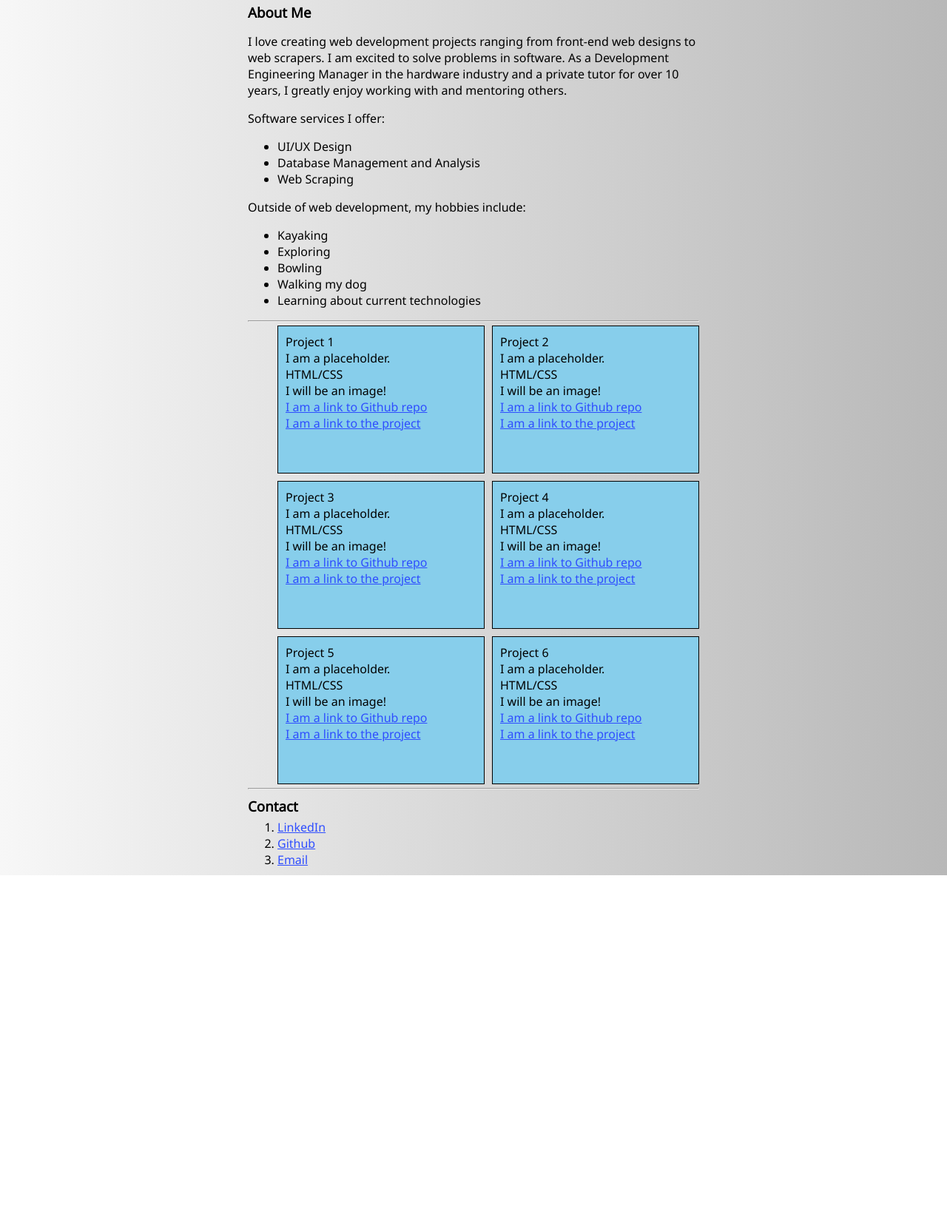
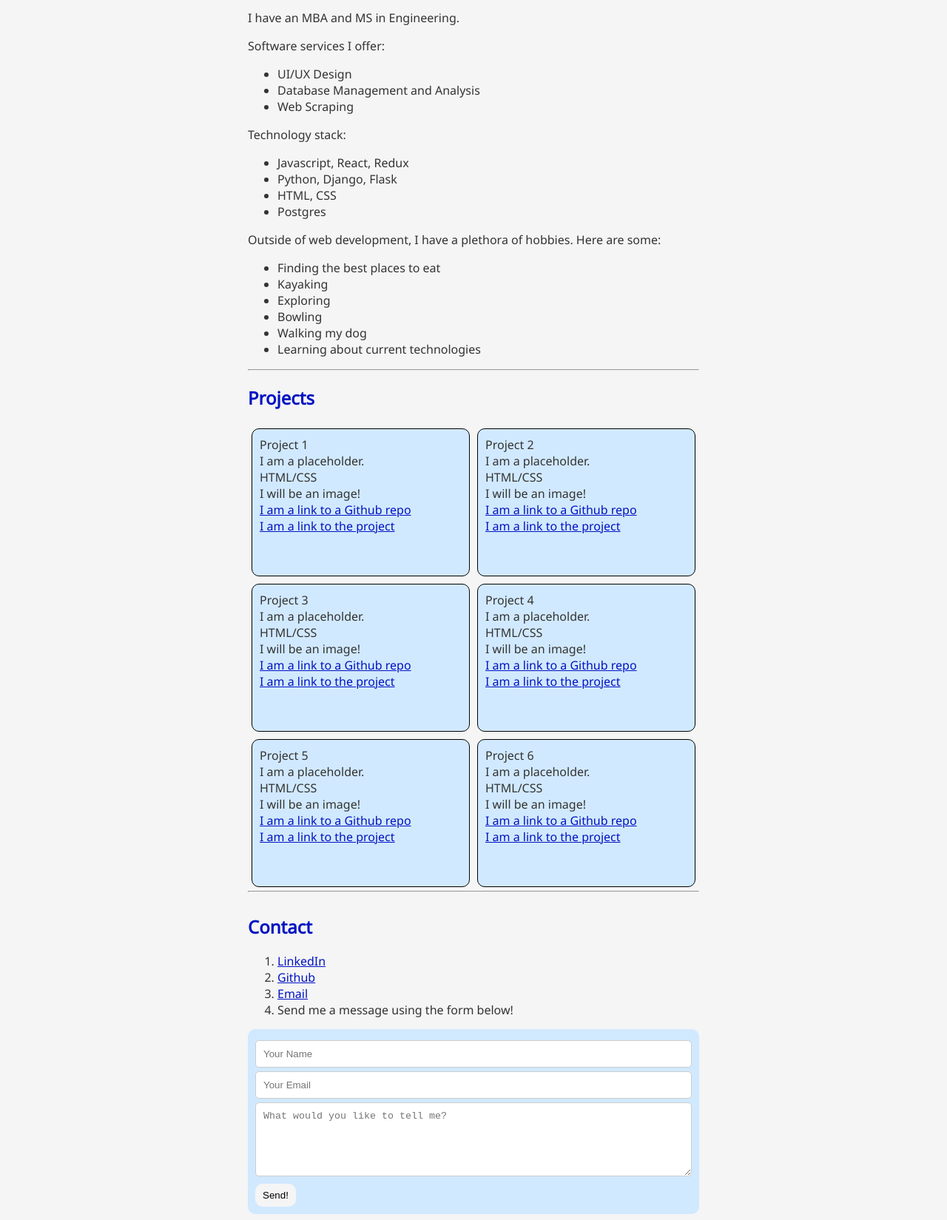
Before and after one commit to jedh1/port, a plain HTML site: page index.html in a window 1280 px wide. Shown: the part 504-2153 px from the top of the page at 74% size. Before the commit the page ends 1687 px from the top, so only its background shows below. Drawn offline with Linux system fonts and the light colour scheme; a script that the page names is missing.

Commit message:
Added form, links, and info

```diff
--- a/index.html
+++ b/index.html
@@ -9,33 +9,50 @@
 </head>
 
 <body>
+    <!-- header to include who I am and where I am located -->
+    <header>
+        <div class="group">
         <!-- picture of my face -->
-    <div class="jed-picture">
+            <div class="item jed-picture">
                 <img src="jed-resized.png" alt="Picture of Jed Hsu"/>
             </div>
-
-    <div class="info-container">
-        <!-- header to include who I am and where I am located -->
-        <header>
+            <div class="item header-info">
                 <h1>Jed Hsu</h1>
                 <h2>Full-Stack Software Developer</h2>
                 <p>Located in Fremont, CA</p>
+                <nav>
+                  <ul class="navbar" id="navbar">
+                    <li><a href="#about">About</a></li>
+                    <li><a href="#projects">Projects</a></li>
+                    <li><a href="#contact">Contact</a></li>
+                  </ul>
+                </nav>
+            </div>
+        </div>
     </header>
 
     <main>
         <!-- about me -->
-            <article class="container about">
-                <hr>
-                <h3>About Me</h3>
+        <article class="container about" id="about">
+            <h2>About Me</h2>
             <p>I love creating web development projects ranging from front-end web designs to web scrapers. I am excited to solve problems in software. As a Development Engineering Manager in the hardware industry and a private tutor for over 10 years, I greatly enjoy working with and mentoring others.</p>
+            <p>I have an MBA and MS in Engineering.</p>
             <p>Software services I offer:</p>
                 <ul>
                     <li>UI/UX Design</li>
                     <li>Database Management and Analysis</li>
                     <li>Web Scraping</li>
                 </ul>
-                <p>Outside of web development, my hobbies include:</p>
+            <p>Technology stack:</p>
                 <ul>
+                    <li>Javascript, React, Redux</li>
+                    <li>Python, Django, Flask</li>
+                    <li>HTML, CSS</li>
+                    <li>Postgres</li>
+                </ul>
+            <p>Outside of web development, I have a plethora of hobbies. Here are some:</p>
+                <ul>
+                    <li>Finding the best places to eat</li>
                     <li>Kayaking</li>
                     <li>Exploring</li>
                     <li>Bowling</li>
@@ -44,14 +61,15 @@
                 </ul>
             <hr>
         </article>
-            <section class="projects">
+        <article class="projects" id="projects">
+            <h2>Projects</h2>
             <div class="group">
                 <div class="project">
                     <p>Project 1</p>
                     <p>I am a placeholder.</p>
                     <p>HTML/CSS</p>
                     <p>I will be an image!</p>
-                        <p><a href="#">I am a link to Github repo</a></p>
+                    <p><a href="#">I am a link to a Github repo</a></p>
                     <p><a href="#">I am a link to the project</a></p>
                 </div>
                 <div class="project">
@@ -59,7 +77,7 @@
                     <p>I am a placeholder.</p>
                     <p>HTML/CSS</p>
                     <p>I will be an image!</p>
-                        <p><a href="#">I am a link to Github repo</a></p>
+                    <p><a href="#">I am a link to a Github repo</a></p>
                     <p><a href="#">I am a link to the project</a></p>
                 </div>
                 <div class="project">
@@ -67,7 +85,7 @@
                     <p>I am a placeholder.</p>
                     <p>HTML/CSS</p>
                     <p>I will be an image!</p>
-                        <p><a href="#">I am a link to Github repo</a></p>
+                    <p><a href="#">I am a link to a Github repo</a></p>
                     <p><a href="#">I am a link to the project</a></p>
                 </div>
                 <div class="project">
@@ -75,7 +93,7 @@
                     <p>I am a placeholder.</p>
                     <p>HTML/CSS</p>
                     <p>I will be an image!</p>
-                        <p><a href="#">I am a link to Github repo</a></p>
+                    <p><a href="#">I am a link to a Github repo</a></p>
                     <p><a href="#">I am a link to the project</a></p>
                 </div>
                 <div class="project">
@@ -83,7 +101,7 @@
                     <p>I am a placeholder.</p>
                     <p>HTML/CSS</p>
                     <p>I will be an image!</p>
-                        <p><a href="#">I am a link to Github repo</a></p>
+                    <p><a href="#">I am a link to a Github repo</a></p>
                     <p><a href="#">I am a link to the project</a></p>
                 </div>
                 <div class="project">
@@ -91,24 +109,32 @@
                     <p>I am a placeholder.</p>
                     <p>HTML/CSS</p>
                     <p>I will be an image!</p>
-                        <p><a href="#">I am a link to Github repo</a></p>
+                    <p><a href="#">I am a link to a Github repo</a></p>
                     <p><a href="#">I am a link to the project</a></p>
                 </div>
             </div>
             <hr>
-            </section>
+        </article>
     </main>
 
     <footer>
         <!-- contact me -->
-            <h3>Contact</h3>
-            <ol class="contact-links">
+        <h2>Contact</h2>
+        <ol class="contact-links" id="contact">
             <li><a href="https://www.linkedin.com/in/jed-hsu/">LinkedIn</a></li>
             <li><a href="https://github.com/jedh1/">Github</a></li>
-                <li><a href="mailto:jedhsu11@gmail.com">Email</li>
+            <li><a href="mailto:jedhsu11@gmail.com">Email</a></li>
+            <li>Send me a message using the form below!</li>
         </ol>
+        <div class="form-container">
+            <form action="https://formspree.io/f/xaylqadq" method="POST">
+                <input type="text" id="name" name="name" placeholder="Your Name" required>
+                <input type="email" id="email" name="email" placeholder="Your Email" required>
+                <textarea id="comment" name="comment" placeholder="What would you like to tell me?" required></textarea>
+                <button type="submit">Send!</button>
+            </form>
+        </div>
     </footer>
-    </div>
 
 <!-- Include Javascript. There is actually no Javascript yet. I Like Javascript, so I will use this in the future. -->
 <script src="script.js"></script>
--- a/style.css
+++ b/style.css
@@ -1,5 +1,10 @@
 /* Import this font from google fonts */
 @import url('https://fonts.googleapis.com/css2?family=Noto+Sans&display=swap');
+
+:root {
+   --bg-blue: #d1e9ff;
+   --bg-grey: #f5f5f5;
+}
 
 * {
     box-sizing: border-box;
@@ -8,35 +13,39 @@
 body {
     font-family: 'Noto Sans', sans-serif;
     /* light grey to dark grey gradient */
-    background-image: linear-gradient(90deg, #f7f7f7, #b8b8b8);
+    background-color: var(--bg-grey);
+    color: #333333;
     margin: 0;
     padding: 0;
+}
+
+header {
+    text-align: center;
+    width: 100%;
+    margin: 0;
+    padding: 15px 0 15px 0;
+    background-color: var(--bg-blue);
     display: flex;
     flex-direction: column;
-    align-items: center;
-    color: black;
+    justify-content: space-between;
 }
 
 .jed-picture {
     width: 300px;
-    margin: 20px 0 0 0;
-    /* make my picture round. I think the picture is wider than it is tall, so it will not be perfectly round. */
+    margin: 0px auto;
+    /* make my picture round.*/
     border-radius: 50%;
     overflow: hidden;
 }
 
 .jed-picture img {
     width: 100%;
+    display: block;
 }
 
-.info-container {
-    padding: 10px 20px;
-    width: 350px;
-}
-
-header {
-    text-align: center;
-    width: 100%;
+.header-info {
+    margin: auto;
+    padding: 0;
 }
 
 header h2 {
@@ -50,6 +59,37 @@ header p {
     margin: 0 0 5px 0;
 }
 
+.navbar {
+    display: flex;
+    flex-direction: row;
+    justify-content: center;
+    align-items: center;
+    margin: 10px 0 0 0;
+    padding-left: 0;
+}
+
+.navbar li {
+    list-style: none;
+    margin: 20px 0 10px 0;
+}
+
+.navbar li a {
+    text-decoration: none;
+    border-radius: 50px;
+    padding: 23px 10px;
+}
+
+.navbar li a:hover {
+    background-color: darkgrey;
+}
+
+main {
+    padding: 10px 20px;
+    margin: auto;
+    width: 350px;
+
+}
+
 hr {
     padding: 0;
     margin: 0;
@@ -57,7 +97,12 @@ hr {
 
 h1 {
     font-size: 70px;
+    color: #0013c2;
     margin: 0;
+}
+
+h2 {
+    color: #0013c2;
 }
 
 h3 {
@@ -70,26 +115,27 @@ ol {
 }
 
 footer {
-    width: 100%;
-    text-align: left;
-    margin: 0;
+    width: 350px;
+    margin: auto;
     align-items: center;
+    padding: 0 20px 20px 20px;
 }
 
 .group {
     display: flex;
     flex-direction: column;
     width: 350px;
-    justify-content: center;
+    margin: 0 auto;
 }
 
 .project {
-    width: 280px;
+    width: 295px;
     height: 200px;
-    border: 1px solid black;
     margin: 5px;
     padding: 10px;
-    background-color: skyblue;
+    border: 1px solid black;
+    border-radius: 10px;
+    background-color: #d1e9ff;
 }
 
 .project p {
@@ -98,19 +144,55 @@ footer {
 
 /* link styles */
 a:link {
-    color: #2e4dff;
+    color: #0013c2;
 }
 
 a:hover {
     color: #6200ff;
 }
 
+.form-container {
+    padding: 10px;
+    margin: 15px 0 0 0;
+    background-color: var(--bg-blue);
+    border-radius: 10px;
+}
+
+input[type=text], [type=email], textarea {
+    width: 100%;
+    padding: 10px;
+    margin: 5px 0 0 0;
+    border: 1px solid #ccc;
+    border-radius: 5px;
+    box-sizing: border-box;
+    resize: vertical;
+}
+
+textarea {
+    height: 100px;
+    min-height: 50px;
+}
+
+button[type=submit] {
+    background-color: var(--bg-grey);
+    border: none;
+    padding: 8px 10px;
+    margin: 5px 0 0 0;
+    border-radius: 10px;
+}
+
+button[type=submit]:hover {
+    background-color: darkgrey;
+}
+
 @media all and (min-width: 650px) {
-    .info-container {
+    header {
+        flex-direction: row;
+    }
+    main, footer, .group {
         width: 650px;
     }
     .group {
-        width: 650px;
         flex-direction: row;
         flex-wrap: wrap;
     }
```
Lines whose indentation alone changed are shown as unchanged.
